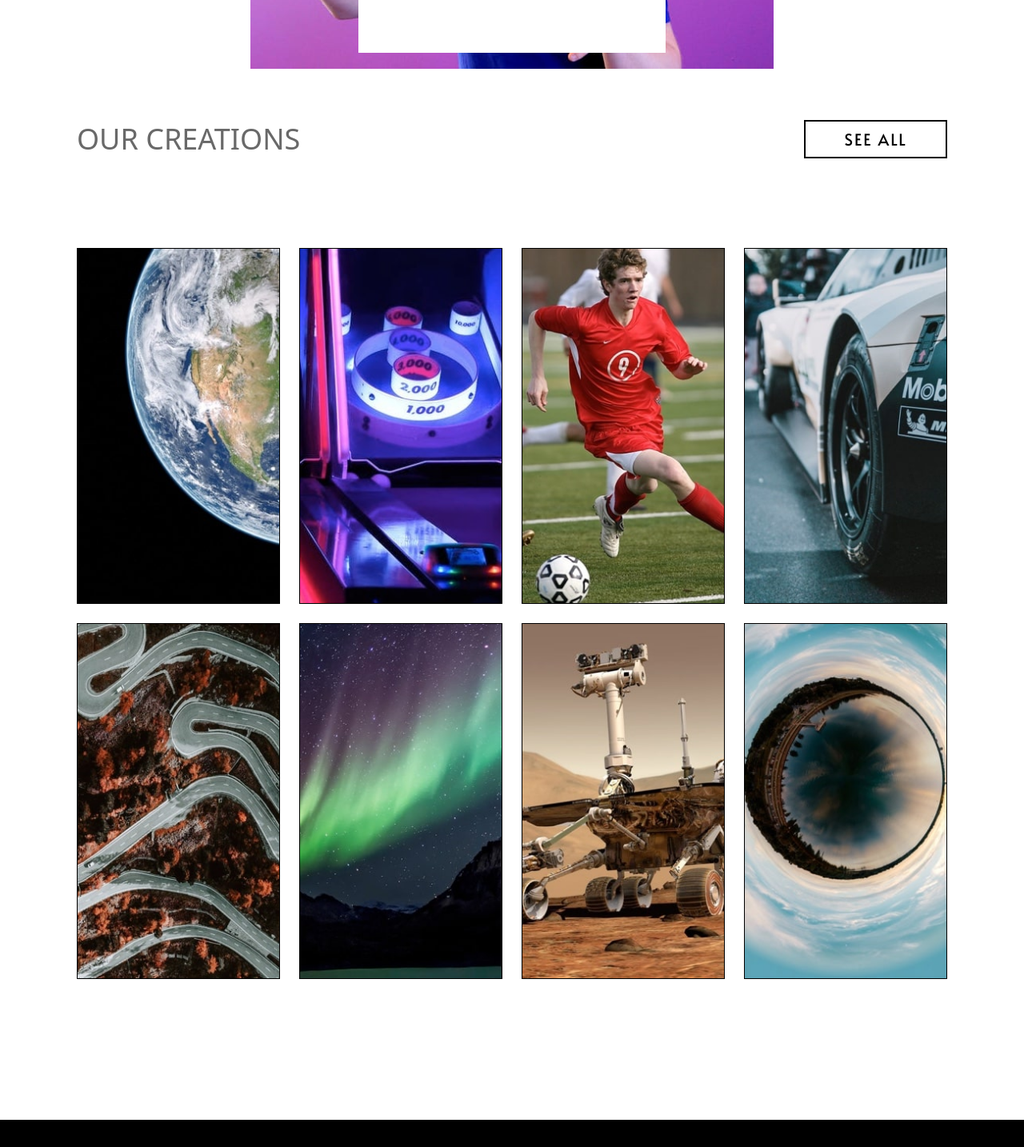
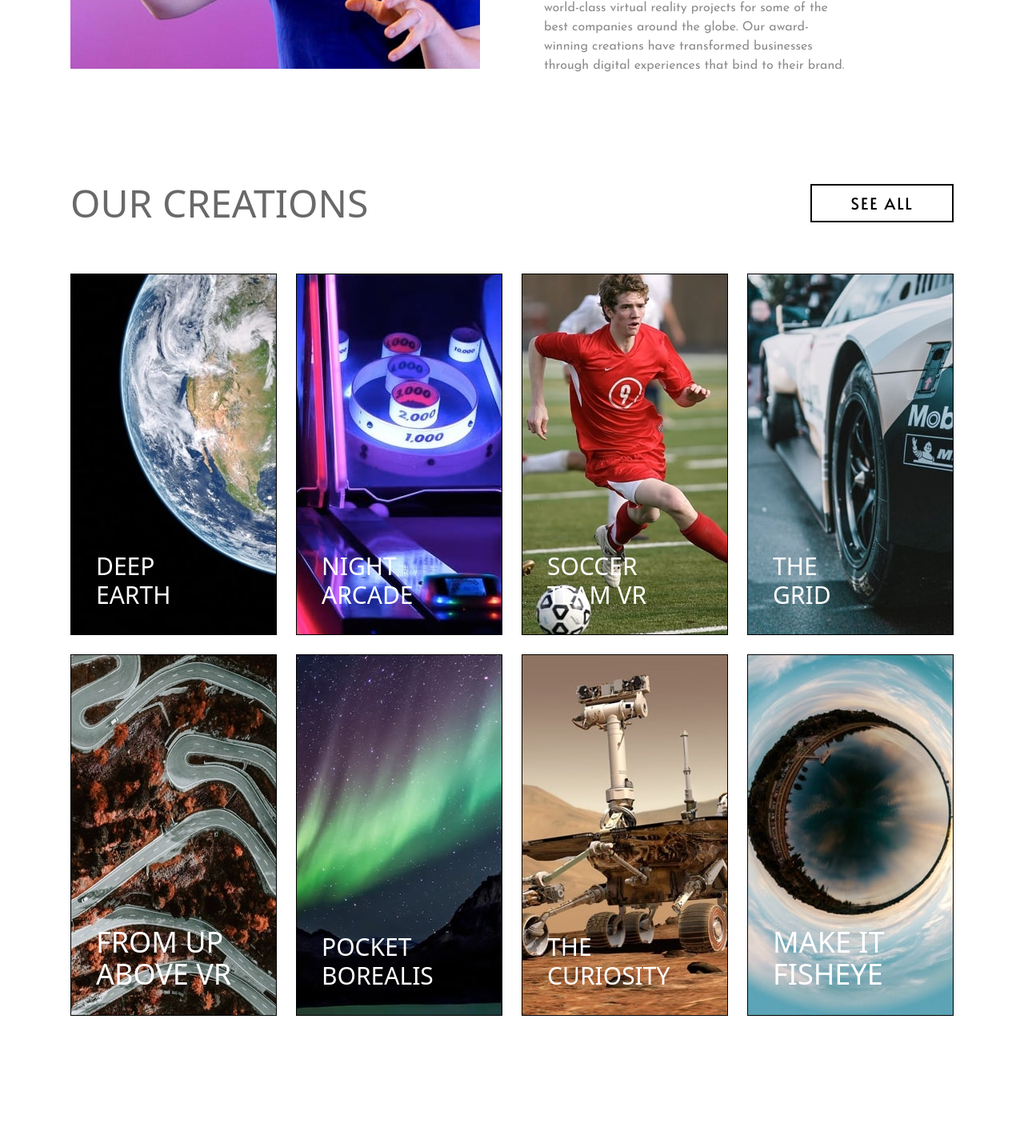
Before and after one commit to Jerome-gir/loopstudios_fm, a React (Vite) app: page / in a window 1280 px wide. Shown: the part 1162-2596 px from the top of the page at 80% size. Built offline with nearby package versions, Linux system fonts and the light colour scheme.

Commit message:
desktop version ok

```diff
--- a/src/components/ContentSection.tsx
+++ b/src/components/ContentSection.tsx
@@ -3,28 +3,28 @@ import CreationsSection from "./CreationsSection"
 
 export default function ContentSection() {
   return (
-    <>
-      <div className="flex flex-col items-center justify-center px-12">
-        <div>
+    <div className="md:flex md:justify-center">
+      <div className="flex flex-col items-center justify-center px-12 md:items-start">
+        <div className="md:relative">
           <img
             className="object-cover mb-16"
             src={vrImage}
             alt="personne avec un casque vr"
           />
+          <div className="md:absolute md:bg-white md:w-full md:h-82 md:-bottom-10 md:left-96 md:ml-32 md:pl-20 md:pt-16">
+            <h2 className="text-very_dark_gray text-center md:text-left uppercase text-4xl w-80 mb-12 md:mb-8">
+              the leader in interactive vr
+            </h2>
+            <p className="text-dark_gray font-Josefin_Sans w-96 text-center mb-24 md:text-left">
+              Founded in 2011, Loopstudios has been producing world-class
+              virtual reality projects for some of the best companies around the
+              globe. Our award-winning creations have transformed businesses
+              through digital experiences that bind to their brand.
+            </p>
+          </div>
         </div>
-        <div className="md:absolute md:bg-white">
-          <h2 className="text-very_dark_gray text-center md:text-left uppercase text-4xl w-80 mb-12">
-            the leader in interactive vr
-          </h2>
-          <p className="text-dark_gray font-Josefin_Sans w-96 text-center mb-24 md:text-left">
-            Founded in 2011, Loopstudios has been producing world-class virtual
-            reality projects for some of the best companies around the globe.
-            Our award-winning creations have transformed businesses through
-            digital experiences that bind to their brand.
-          </p>
-        </div>
+        <CreationsSection />
       </div>
-      <CreationsSection />
-    </>
+    </div>
   )
 }
--- a/src/components/CreationsSection.tsx
+++ b/src/components/CreationsSection.tsx
@@ -18,19 +18,21 @@ import fisheyeDesktop from "../assets/desktop/image-fisheye.jpg"
 
 export default function CreationsSection() {
   return (
-    <div className="md:px-12">
-      <div className="flex flex-col items-center justify-center px-12 md:flex-row md:justify-between">
-        <h2 className="text-very_dark_gray uppercase text-4xl w-80 mb-12 md:mb-28 md:text-4xl">
+    <div className="md:mt-20">
+      <div className="flex flex-col items-center justify-center px-12 md:flex-row md:justify-between md:px-0">
+        <h2 className="text-very_dark_gray uppercase text-4xl w-80 mb-12 md:mb-16 md:text-5xl md:w-96">
           our creations
         </h2>
         <a href="/">
-          <button className="hidden md:block uppercase text-xl border-2 px-12 py-2 font-Alata tracking-widest mb-12 md:mb-28">
+          <button className="hidden md:block uppercase text-xl border-2 px-12 py-2 font-Alata tracking-widest mb-12 md:mb-16 ">
             see all
           </button>
         </a>
       </div>
 
-      <div className="px-6 md:px-12 grid grid-cols-1 gap-6 md:grid-cols-4 md:grid-rows-2 md:mb-44">
+      <div className="md:flex md:justify-center">
+        <div className="px-6 grid grid-cols-1 gap-6 md:grid-cols-4 md:grid-rows-2 md:mb-44 md:px-0">
+          <div className="relative">
             <img
               className="block md:hidden object-cover border cursor-pointer"
               src={deepEarth}
@@ -41,6 +43,12 @@ export default function CreationsSection() {
               src={deepEarthDesktop}
               alt="galerie d'images"
             />
+            <div className="absolute bottom-0 left-0 uppercase font-thin w-24 text-white p-8 text-2xl md:text-3xl">
+              deep earth
+            </div>
+          </div>
+
+          <div className="relative">
             <img
               className="block md:hidden object-cover border cursor-pointer"
               src={nightArcade}
@@ -51,6 +59,12 @@ export default function CreationsSection() {
               src={nightArcadeDesktop}
               alt="galerie d'images"
             />
+            <div className="absolute bottom-0 left-0 uppercase font-thin w-24 text-white p-8 text-2xl md:text-3xl">
+              night arcade
+            </div>
+          </div>
+
+          <div className="relative">
             <img
               className="block md:hidden object-cover border cursor-pointer"
               src={soccerTeam}
@@ -61,6 +75,12 @@ export default function CreationsSection() {
               src={soccerTeamDesktop}
               alt="galerie d'images"
             />
+            <div className="absolute bottom-0 left-0 uppercase font-thin w-full text-white p-8 text-2xl md:text-3xl">
+              <span className="flex flex-col">soccer</span>team vr
+            </div>
+          </div>
+
+          <div className="relative">
             <img
               className="block md:hidden object-cover border cursor-pointer"
               src={gridImage}
@@ -71,6 +91,12 @@ export default function CreationsSection() {
               src={gridImageDesktop}
               alt="galerie d'images"
             />
+            <div className="absolute bottom-0 left-0 uppercase font-thin w-24 text-white p-8 text-2xl md:text-3xl">
+              the grid
+            </div>
+          </div>
+
+          <div className="relative">
             <img
               className="block md:hidden object-cover border cursor-pointer"
               src={fromAbove}
@@ -81,6 +107,12 @@ export default function CreationsSection() {
               src={fromAboveDesktop}
               alt="galerie d'images"
             />
+            <div className="absolute  flex-col bottom-0 left-0 uppercase font-thin w-full text-white p-8 text-2xl md:text-4xl">
+              <span className="flex flex-col">from up</span>above vr
+            </div>
+          </div>
+
+          <div className="relative">
             <img
               className="block md:hidden object-cover border cursor-pointer"
               src={pocketBorealis}
@@ -91,6 +123,12 @@ export default function CreationsSection() {
               src={pocketBorealisDesktop}
               alt="galerie d'images"
             />
+            <div className="absolute bottom-0 left-0 uppercase font-thin w-24 text-white p-8 text-2xl md:text-3xl">
+              pocket borealis
+            </div>
+          </div>
+
+          <div className="relative">
             <img
               className="block md:hidden object-cover border cursor-pointer"
               src={curiosity}
@@ -101,6 +139,12 @@ export default function CreationsSection() {
               src={curiosityDesktop}
               alt="galerie d'images"
             />
+            <div className="absolute bottom-0 left-0 uppercase font-thin w-24 text-white p-8 text-2xl md:text-3xl">
+              the curiosity
+            </div>
+          </div>
+
+          <div className="relative">
             <img
               className="block md:hidden object-cover mb-12 border cursor-pointer"
               src={fisheye}
@@ -111,6 +155,11 @@ export default function CreationsSection() {
               src={fisheyeDesktop}
               alt="galerie d'images"
             />
+            <div className="absolute flex-col bottom-0 left-0 uppercase font-thin text-white pl-8 pb-16 text-2xl md:p-8 md:text-4xl">
+              <span className="flex flex-col">make it</span>fisheye
+            </div>
+          </div>
+        </div>
       </div>
       <div className="flex justify-center">
         <a href="/">
```
Lines whose indentation alone changed are shown as unchanged.
